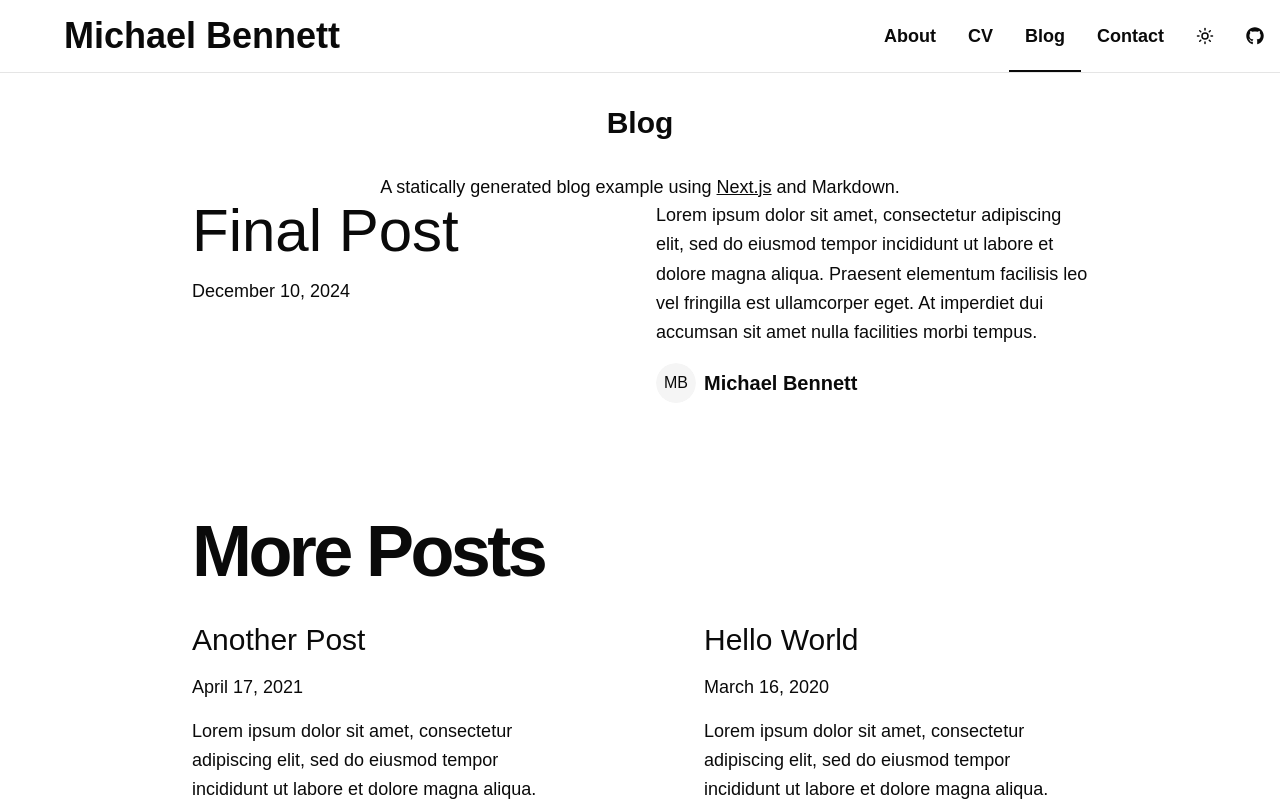
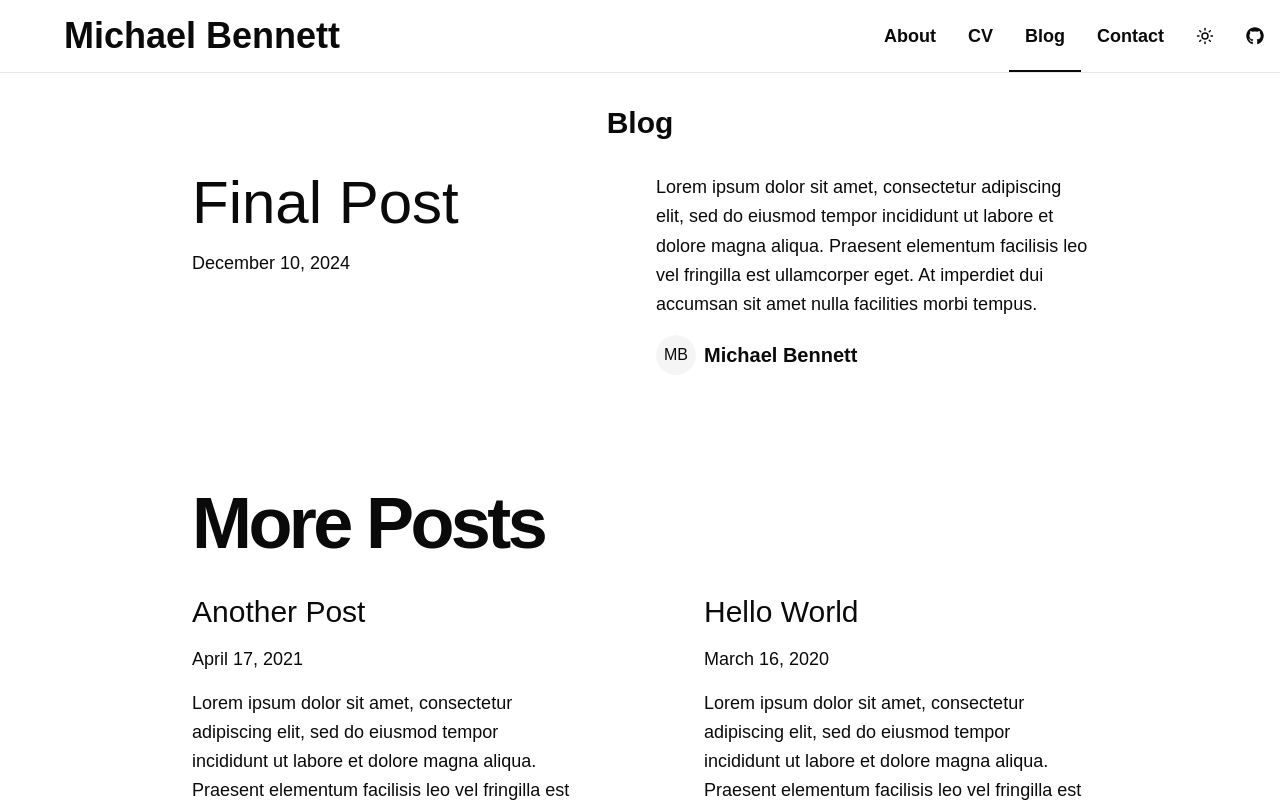
Before and after one commit to michaelbennett99/michaeldabennett.com, a Next.js app: page /blog in a window 1280 px wide. Shown: the top 802 px of the page. Built offline with nearby package versions, Linux system fonts and the light colour scheme.

Commit message:
Remove CMS_NAME constant and related blog description from Blog page component

```diff
--- a/src/app/blog/page.tsx
+++ b/src/app/blog/page.tsx
@@ -1,5 +1,4 @@
 import { getAllPosts } from "@/lib/api";
-import { CMS_NAME } from "@/lib/constants";
 import HeroPost from "./_components/hero_post";
 import MorePosts from "./_components/more_posts";
 import Container from "@/components/container";
@@ -15,16 +14,6 @@
       <Container>
         <section>
           <PageHeading title="Blog" />
-          <h4 className="text-center text-lg mt-5">
-            A statically generated blog example using{" "}
-            <a
-              href="https://nextjs.org/"
-              className="underline hover:text-blue-600 duration-200 transition-colors"
-            >
-              Next.js
-            </a>{" "}
-            and {CMS_NAME}.
-          </h4>
         </section>
         <HeroPost
           title={heroPost.title}
```
